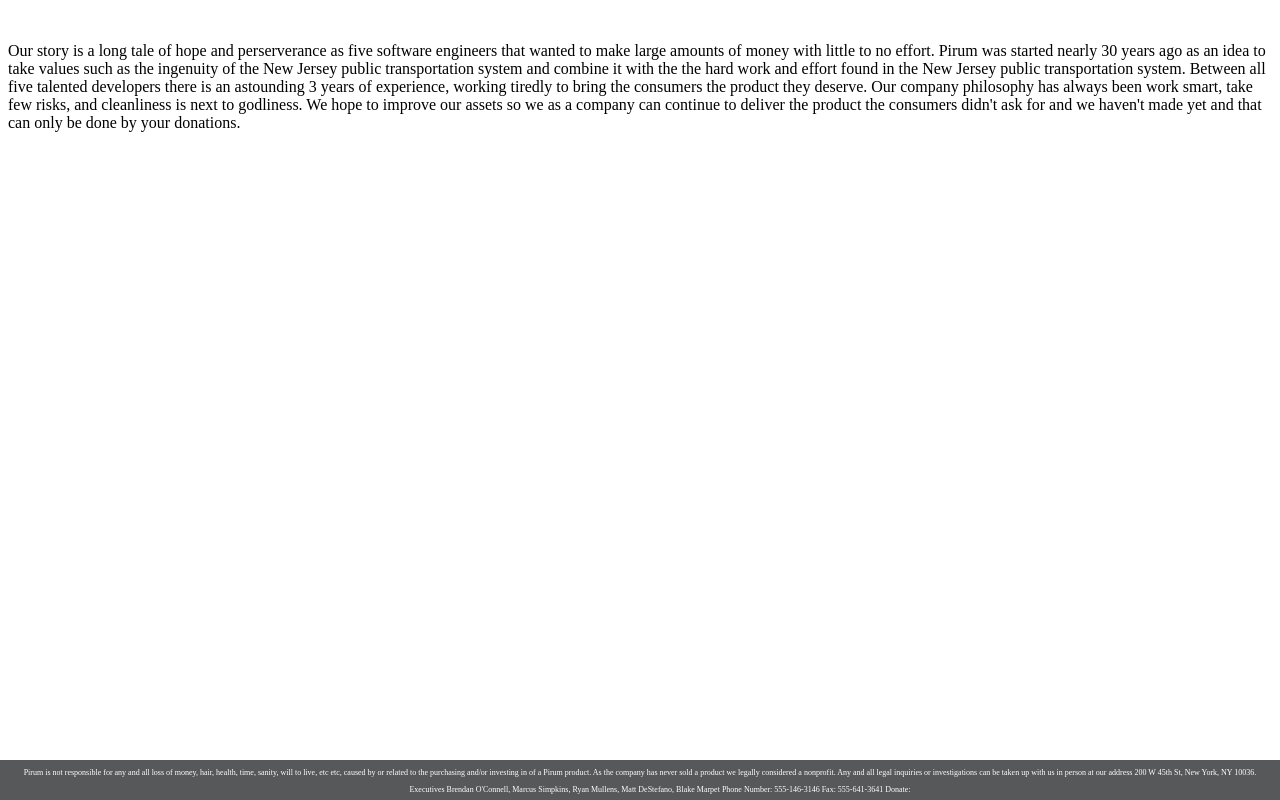
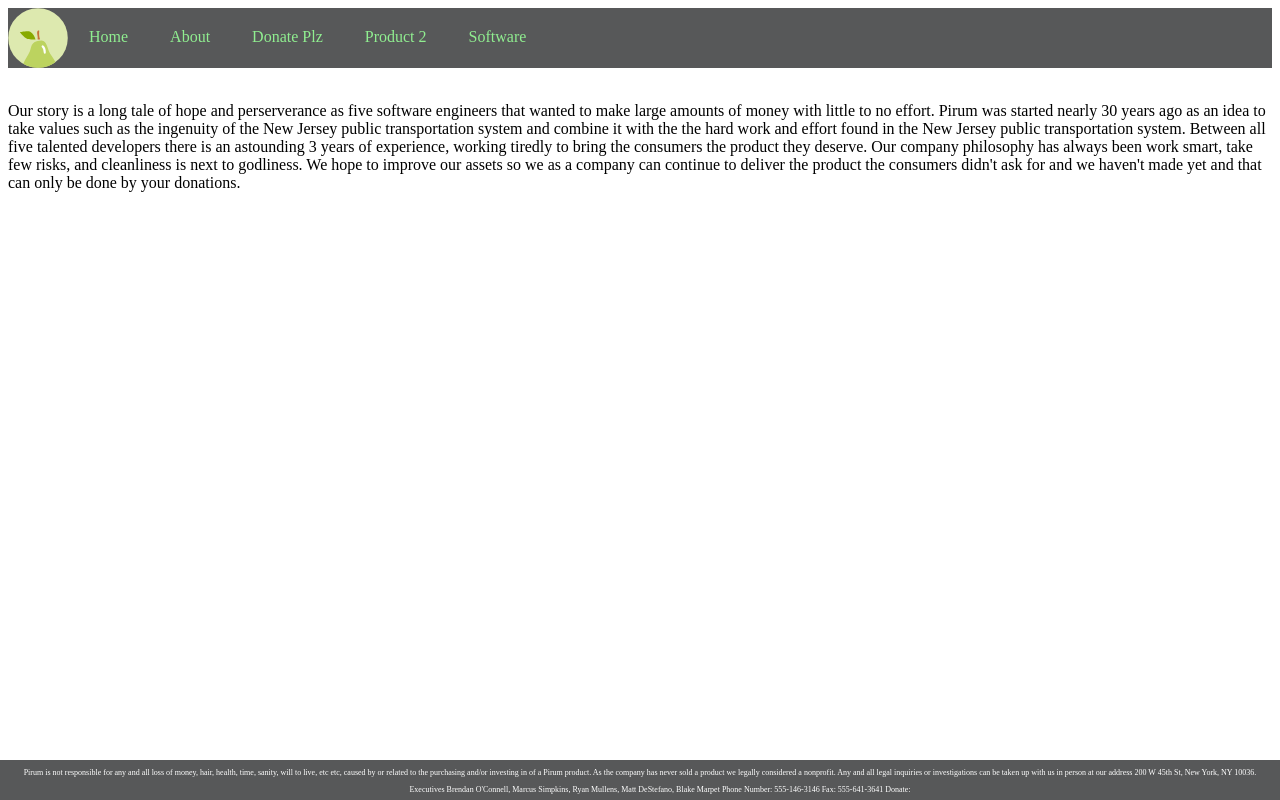
Before and after one commit to MyriaCore/Pirum-Website, a plain HTML site: page src/AboutUS.html in a window 1280 px wide. Drawn offline with Linux system fonts and the light colour scheme.

Commit message:
added compatibility for about page

```diff
--- a/src/AboutUS.html
+++ b/src/AboutUS.html
@@ -5,6 +5,16 @@
 		<link rel="stylesheet" type="text/css" href="../res/style.css">
 	</head>
 	<body>
+			<nav class="header">
+					<a href="index.html"><img src="../res/assets/icon/icon.svg" width="50px" height="50px" alt="Pirum"/></a>
+				<ul class="navbar">
+					<li><a href="index.html">Home</a></li>
+					<li><a href="AboutUS.html">About</a></li>
+					<li><a href="Donate.html">Donate Plz</a></li> <!--Added href's to index and about, every name below is a place holder-->
+					<li><a>Product 2</a></li>
+					<li><a>Software</a></li>
+				</ul>
+			</nav>
 
 		<div class = "content">
 			<div class = "teamPhotos">
```
Also changed, not shown: src/index.html (+5 -5 lines).
